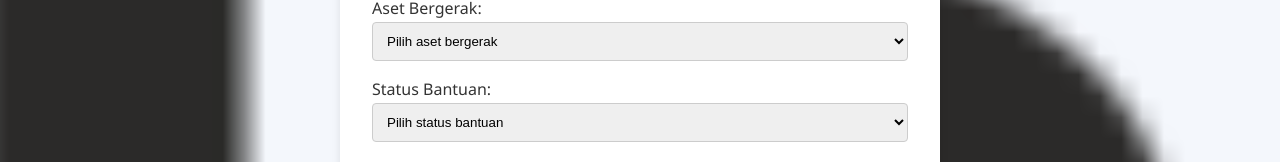
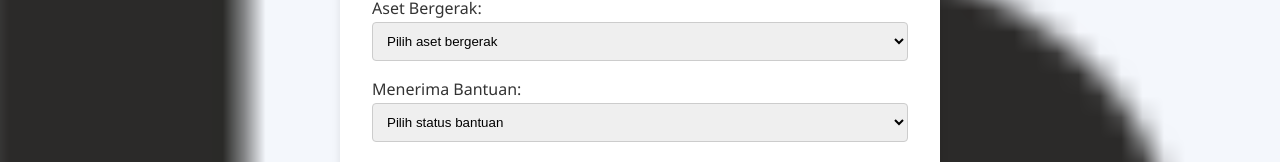
Before and after one commit to DhimasAdityaP/lazismu_mustahik, a React (Create React App) app: page / in a window 1280 px wide. Shown: the part 2931-3093 px from the top of the page. Built offline with nearby package versions, Linux system fonts and the light colour scheme.

Commit message:
edit menerima bantuan

```diff
--- a/src/App.js
+++ b/src/App.js
@@ -673,7 +673,7 @@ const handleSubmit = async (e) => {
                 <option value="Sepeda">Sepeda</option>
             </select>
 
-            <label>Status Bantuan:</label>
+            <label>Menerima Bantuan:</label>
         <select name="status_bantuan" onChange={handleChange} required>
             <option value="">Pilih status bantuan</option>
             <option value="1">Ya </option>
```
